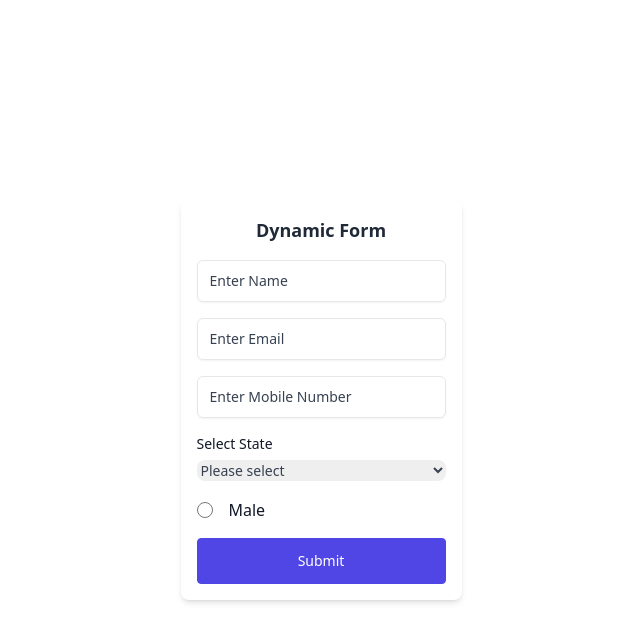
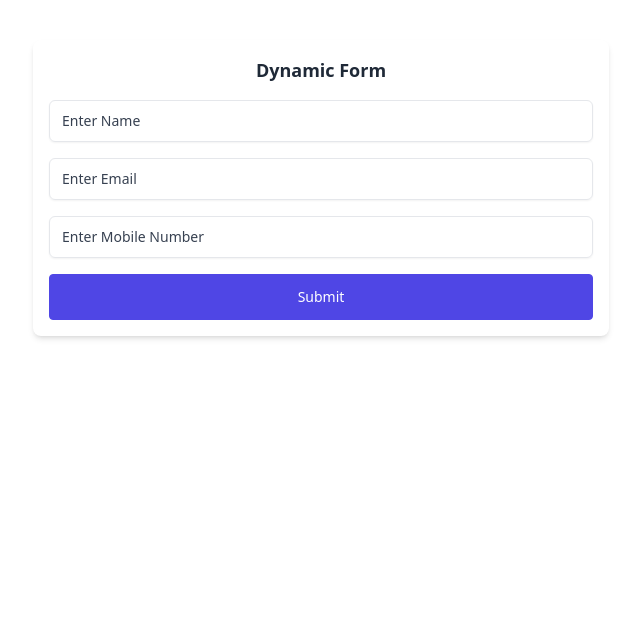
Before and after one commit to sdupadhyay/Dynamic-Form-Component, a React (Vite) app: page / in a window 1280 px wide. Shown: the top 642 px of the page, without its empty margins (319-959 px from the left). Built offline with nearby package versions, Linux system fonts and the light colour scheme.

Commit message:
Updated input component to accept value and handleChange function added

```diff
--- a/src/components/DynamicForm.tsx
+++ b/src/components/DynamicForm.tsx
@@ -1,27 +1,45 @@
-import React from "react";
+import React, { useState } from "react";
 import { Input } from "./input";
 import { Button } from "./button";
 import { formRequirmentsProps } from "../constants/typeProps/formRequirmentsProps";
-import { SelectBox } from "./selectBox";
-import { RadioButtons } from "./radioButtons";
 
 export const DynamicForm: React.FC<{
   formRequirments: formRequirmentsProps[];
 }> = ({ formRequirments }) => {
+  const [formState, setFormState] = useState({});
+  const handleSubmit = (e: React.FormEvent<HTMLFormElement>) => {
+    e.preventDefault();
+    setFormState({});
+    console.log(formState);
+  };
+  const handleChange = (
+    e: React.ChangeEvent<HTMLInputElement>,
+    name: string
+  ) => {
+    //console.log(e.target.value, name);
+    setFormState({ ...formState, [name]: e.target.value });
+  };
   return (
     <>
-      <div className="flex justify-center items-center h-screen">
-        <form className="flex flex-col gap-4 bg-white shadow-md rounded-lg p-4 max-w-2xl">
+      <div className="fle justify-center items-center h-screen mt-10">
+        <form
+          className="flex flex-col gap-4 bg-white shadow-md rounded-lg p-4 max-w-xl mx-auto"
+          onSubmit={handleSubmit}
+        >
           <div>
             <h2 className="text-lg font-semibold text-center text-gray-800">
               Dynamic Form
             </h2>
           </div>
           {formRequirments?.map((item, index) => (
-            <Input key={index} {...item} />
+            <Input
+              key={index}
+              {...item}
+              handleChange={handleChange}
+              //@ts-ignore
+              value={formState[item.name]}
+            />
           ))}
-          <SelectBox />
-          <RadioButtons />
           <Button title="Submit" />
         </form>
       </div>
--- a/src/components/input/index.tsx
+++ b/src/components/input/index.tsx
@@ -6,6 +6,9 @@ export const Input: React.FC<inputProps> = ({
   isRequired = true,
   name = "",
   maxLength,
+  errorMessage = "",
+  value = "",
+  handleChange,
 }) => {
   return (
     <>
@@ -16,16 +19,19 @@ export const Input: React.FC<inputProps> = ({
         <input
           id={name}
           type={type}
-          className="peer p-2 border-none bg-transparent placeholder-transparent focus:border-transparent focus:outline-none focus:ring-0"
+          className="peer p-2 border-none bg-transparent placeholder-transparent focus:border-transparent focus:outline-none focus:ring-0 w-full"
           placeholder={placeholder}
           name={name}
           required={isRequired}
           maxLength={maxLength}
+          value={value}
+          onChange={(e) => handleChange?.(e, name)}
         />
         <span className="pointer-events-none absolute start-2.5 top-0 -translate-y-1/2 bg-white p-0.5 text-xs text-gray-700 transition-all peer-placeholder-shown:top-1/2 peer-placeholder-shown:text-sm peer-focus:top-0 peer-focus:text-xs">
           {placeholder}
         </span>
       </label>
+      {errorMessage && <p className="text-red-500 text-xs">{errorMessage}</p>}
     </>
   );
 };
--- a/src/constants/typeProps/inputProps.tsx
+++ b/src/constants/typeProps/inputProps.tsx
@@ -6,4 +6,7 @@ export type inputProps = {
   isRequired?: boolean;
   name: string;
   maxLength?: number;
+  errorMessage?: string;
+  value?: string;
+  handleChange?: (e: React.ChangeEvent<HTMLInputElement>, name: string) => void;
 };
```
